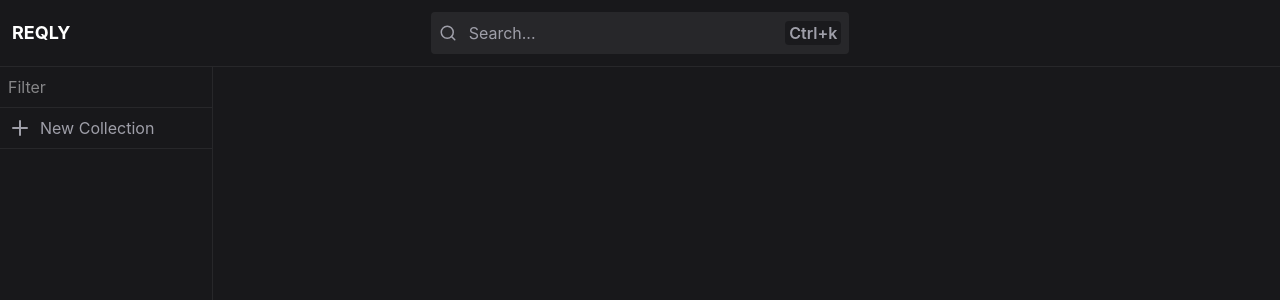
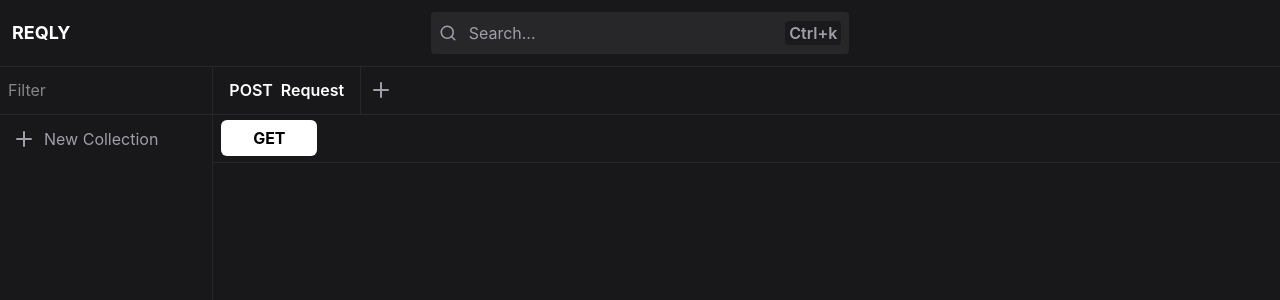
Before and after one commit to gbcosta/Reqly, a React (Vite) app: page / in a window 1280 px wide. Shown: the top 300 px of the page. Built offline with nearby package versions, Linux system fonts and the light colour scheme.

Commit message:
requestHeader created

```diff
--- a/src/components/workspace/index.tsx
+++ b/src/components/workspace/index.tsx
@@ -1,9 +1,16 @@
+import { RequestHeader } from "./requestHeader";
 import { Sidebar } from "./sidebar";
+import { WorkspaceTab } from "./workspaceTab";
 
 export const Workspace = () => {
   return (
-    <div className="grid grid-cols-12 h-full row-span-11 col-span-12">
+    <div
+      className="grid grid-cols-12  h-full row-span-11 col-span-12
+            grid-rows-[repeat(2,48px)_repeat(10,1fr)]"
+    >
       <Sidebar />
+      <WorkspaceTab />
+      <RequestHeader />
     </div>
   );
 };
--- /dev/null
+++ b/src/components/workspace/requestHeader.tsx
@@ -0,0 +1,24 @@
+import { type RequestType } from "./utils";
+
+export const RequestHeader = () => {
+  return (
+    <div className="col-span-10 row-span-1">
+      <div className="flex h-full items-center border-b border-b-zinc-800 px-2">
+        <RequestButton requestType="GET" />
+        <input />
+        <button></button>
+      </div>
+    </div>
+  );
+};
+
+const RequestButton = ({ requestType }: { requestType: RequestType }) => {
+  return (
+    <button
+      className={`rounded-md bg-white text-black font-bold min-w-24 text-md p-1.5`}
+    >
+      {requestType}
+    </button>
+  );
+};
+//const SendButton = () => {};
--- a/src/components/workspace/sidebar.tsx
+++ b/src/components/workspace/sidebar.tsx
@@ -2,15 +2,18 @@ import { Plus } from "lucide-react";
 
 export const Sidebar = () => {
   return (
-    <div className="col-span-2 border-r border-zinc-800">
+    <div
+      className="col-span-2 row-span-12 border-r border-zinc-800 grid
+            grid-rows-[48px_repeat(11,1fr)]"
+    >
       <div className="flex w-full border-b border-b-zinc-800">
         <input
           placeholder="Filter"
           className="w-full outline-none text-zinc-100 px-2 py-2"
         />
       </div>
-      <div className="flex w-full border-b border-b-zinc-800 p-2 gap-2">
-        <div className="flex gap-2 text-zinc-400 hover:text-zinc-200 cursor-pointer">
+      <div className="flex w-full gap-2">
+        <div className="flex gap-2 text-zinc-400 hover:text-zinc-200 cursor-pointer p-3">
           <Plus />
           <span>New Collection</span>
         </div>
--- /dev/null
+++ b/src/components/workspace/utils.tsx
@@ -0,0 +1,8 @@
+export type RequestType = "POST" | "GET" | "DELETE" | "PUT" | "PATCH";
+export const requestColors = {
+  GET: "green-500",
+  POST: "yellow-500",
+  DELETE: "red-500",
+  PUT: "blue-500",
+  PATCH: "orange-500",
+};
--- /dev/null
+++ b/src/components/workspace/workspaceTab.tsx
@@ -0,0 +1,36 @@
+import { Plus } from "lucide-react";
+import { requestColors, type RequestType } from "./utils";
+
+export const WorkspaceTab = () => {
+  return (
+    <div className="col-span-10 row-span-1">
+      <div className="flex items-center border-b border-b-zinc-800 gap-2 h-full">
+        <TabItem requestType="POST" name="Request" />
+        <Plus
+          size={24}
+          className="text-zinc-400 hover:text-white cursor-pointer"
+        />
+      </div>
+    </div>
+  );
+};
+
+const TabItem = ({
+  requestType,
+  name,
+}: {
+  requestType: RequestType;
+  name: string;
+}) => {
+  return (
+    <div
+      className="px-4 h-full border-r border-r-zinc-800 flex gap-2 text-white
+            justify-center items-center font-semibold text-md"
+    >
+      <span className={`text-${requestColors[requestType]}`}>
+        {requestType}
+      </span>
+      <span> {name}</span>
+    </div>
+  );
+};
```
